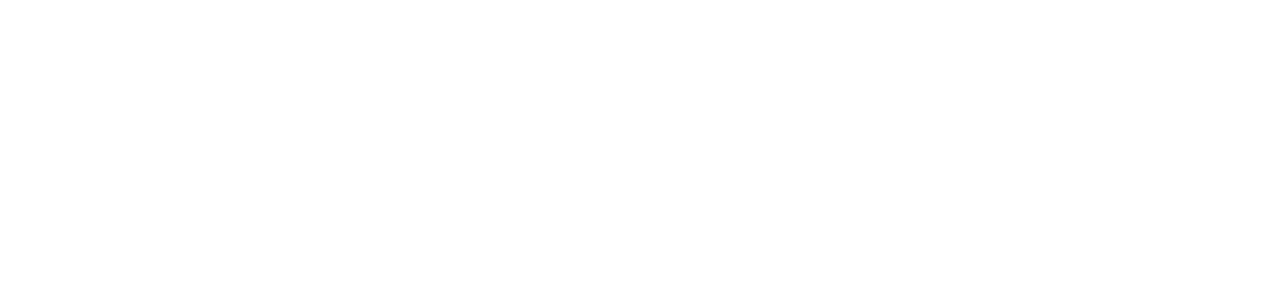
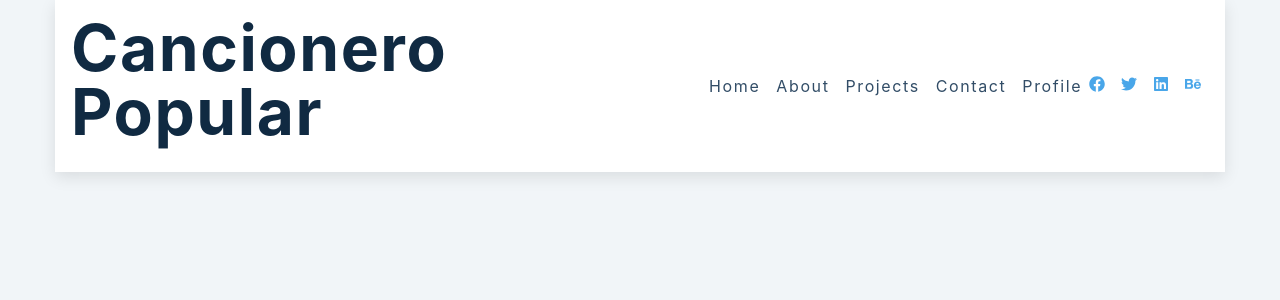
Before and after one commit to mauroavellaneda/cancionero, a React (Create React App) app: page / in a window 1280 px wide. Shown: the top 300 px of the page. Built offline with nearby package versions, Linux system fonts and the light colour scheme.

Commit message:
Creates data folder to contain info for fetching purposes

```diff
--- a/package.json
+++ b/package.json
@@ -8,6 +8,7 @@
     "@testing-library/user-event": "^12.1.10",
     "react": "^17.0.1",
     "react-dom": "^17.0.1",
+    "react-icons": "^4.1.0",
     "react-scripts": "4.0.2",
     "web-vitals": "^1.0.1"
   },
--- a/src/components/Navbar.jsx
+++ b/src/components/Navbar.jsx
@@ -1,11 +1,41 @@
-import React from 'react'
+import React from "react";
+import { links, social } from "../data/links";
+import { FaBars, FaTwitter } from "react-icons/fa";
 
 const Navbar = () => {
-    return (
-        <div>
+  return (
+    <>
+      <nav className="nav-center">
+        <div className="nav-header">
+          <h1>Cancionero Popular</h1>
+          <button className="nav-toggle">
+            <FaBars />
+          </button>
+        </div>
+        <div className="links-container show-container">
+          <ul className="links">
+            {links.map((link) => {
+              const { id, url, text } = link;
+              return (
+                <li key={id}>
+                  <a href={url}>{text}</a>
+                </li>
+              );
+            })}
+          </ul>
+        </div>
+        <ul className="social-icons">
+          {social.map((socialIcon) => {
+            const {id,url,icon} = socialIcon;
+            return <li key={id}>
+              <a href={url}>{icon}</a>
+            </li>
 
-        </div>
-    )
-}
+          })}
+        </ul>
+      </nav>
+    </>
+  );
+};
 
-export default Navbar
+export default Navbar;
--- /dev/null
+++ b/src/data/links.js
@@ -0,0 +1,52 @@
+import React from "react";
+import { FaBehance, FaFacebook, FaLinkedin, FaTwitter } from "react-icons/fa";
+export const links = [
+  {
+    id: 1,
+    url: "/",
+    text: "home",
+  },
+  {
+    id: 2,
+    url: "/about",
+    text: "about",
+  },
+  {
+    id: 3,
+    url: "/projects",
+    text: "projects",
+  },
+  {
+    id: 4,
+    url: "/contact",
+    text: "contact",
+  },
+  {
+    id: 5,
+    url: "/profile",
+    text: "profile",
+  },
+];
+
+export const social = [
+  {
+    id: 1,
+    url: "https://www.twitter.com",
+    icon: <FaFacebook />,
+  },
+  {
+    id: 2,
+    url: "https://www.twitter.com",
+    icon: <FaTwitter />,
+  },
+  {
+    id: 3,
+    url: "https://www.twitter.com",
+    icon: <FaLinkedin />,
+  },
+  {
+    id: 4,
+    url: "https://www.twitter.com",
+    icon: <FaBehance />,
+  },
+];
--- a/src/index.css
+++ b/src/index.css
@@ -1,13 +1,232 @@
+/*
+===============
+Variables
+===============
+*/
+
+:root {
+  /* dark shades of primary color*/
+  --clr-primary-1: hsl(205, 86%, 17%);
+  --clr-primary-2: hsl(205, 77%, 27%);
+  --clr-primary-3: hsl(205, 72%, 37%);
+  --clr-primary-4: hsl(205, 63%, 48%);
+  /* primary/main color */
+  --clr-primary-5: hsl(205, 78%, 60%);
+  /* lighter shades of primary color */
+  --clr-primary-6: hsl(205, 89%, 70%);
+  --clr-primary-7: hsl(205, 90%, 76%);
+  --clr-primary-8: hsl(205, 86%, 81%);
+  --clr-primary-9: hsl(205, 90%, 88%);
+  --clr-primary-10: hsl(205, 100%, 96%);
+  /* darkest grey - used for headings */
+  --clr-grey-1: hsl(209, 61%, 16%);
+  --clr-grey-2: hsl(211, 39%, 23%);
+  --clr-grey-3: hsl(209, 34%, 30%);
+  --clr-grey-4: hsl(209, 28%, 39%);
+  /* grey used for paragraphs */
+  --clr-grey-5: hsl(210, 22%, 49%);
+  --clr-grey-6: hsl(209, 23%, 60%);
+  --clr-grey-7: hsl(211, 27%, 70%);
+  --clr-grey-8: hsl(210, 31%, 80%);
+  --clr-grey-9: hsl(212, 33%, 89%);
+  --clr-grey-10: hsl(210, 36%, 96%);
+  --clr-white: #fff;
+  --clr-red-dark: hsl(360, 67%, 44%);
+  --clr-red-light: hsl(360, 71%, 66%);
+  --clr-green-dark: hsl(125, 67%, 44%);
+  --clr-green-light: hsl(125, 71%, 66%);
+  --clr-black: #222;
+  --transition: all 0.3s linear;
+  --spacing: 0.1rem;
+  --radius: 0.25rem;
+  --light-shadow: 0 5px 15px rgba(0, 0, 0, 0.1);
+  --dark-shadow: 0 5px 15px rgba(0, 0, 0, 0.2);
+  --max-width: 1170px;
+  --fixed-width: 620px;
+}
+/*
+===============
+Global Styles
+===============
+*/
+
+*,
+::after,
+::before {
+  margin: 0;
+  padding: 0;
+  box-sizing: border-box;
+}
 body {
-  margin: 0;
-  font-family: -apple-system, BlinkMacSystemFont, 'Segoe UI', 'Roboto', 'Oxygen',
-    'Ubuntu', 'Cantarell', 'Fira Sans', 'Droid Sans', 'Helvetica Neue',
-    sans-serif;
-  -webkit-font-smoothing: antialiased;
-  -moz-osx-font-smoothing: grayscale;
+  font-family: -apple-system, BlinkMacSystemFont, "Segoe UI", Roboto, Oxygen,
+    Ubuntu, Cantarell, "Open Sans", "Helvetica Neue", sans-serif;
+  background: var(--clr-grey-10);
+  color: var(--clr-grey-1);
+  line-height: 1.5;
+  font-size: 0.875rem;
+}
+ul {
+  list-style-type: none;
+}
+a {
+  text-decoration: none;
+}
+h1,
+h2,
+h3,
+h4 {
+  letter-spacing: var(--spacing);
+  text-transform: capitalize;
+  line-height: 1.25;
+  margin-bottom: 0.75rem;
+}
+h1 {
+  font-size: 3rem;
+}
+h2 {
+  font-size: 2rem;
+}
+h3 {
+  font-size: 1.25rem;
+}
+h4 {
+  font-size: 0.875rem;
+}
+p {
+  margin-bottom: 1.25rem;
+  color: var(--clr-grey-5);
+}
+@media screen and (min-width: 800px) {
+  h1 {
+    font-size: 4rem;
+  }
+  h2 {
+    font-size: 2.5rem;
+  }
+  h3 {
+    font-size: 1.75rem;
+  }
+  h4 {
+    font-size: 1rem;
+  }
+  body {
+    font-size: 1rem;
+  }
+  h1,
+  h2,
+  h3,
+  h4 {
+    line-height: 1;
+  }
+}
+/*  global classes */
+
+/* section */
+.section {
+  width: 90vw;
+  margin: 0 auto;
+  max-width: var(--max-width);
 }
 
-code {
-  font-family: source-code-pro, Menlo, Monaco, Consolas, 'Courier New',
-    monospace;
+@media screen and (min-width: 992px) {
+  .section {
+    width: 95vw;
+  }
 }
+
+/*
+===============
+Navbar
+===============
+*/
+nav {
+  background: var(--clr-white);
+  box-shadow: var(--light-shadow);
+}
+.nav-header {
+  display: flex;
+  align-items: center;
+  justify-content: space-between;
+  padding: 1rem;
+}
+.nav-toggle {
+  font-size: 1.5rem;
+  color: var(--clr-primary-5);
+  background: transparent;
+  border-color: transparent;
+  transition: var(--transition);
+  cursor: pointer;
+}
+.nav-toggle:hover {
+  color: var(--clr-primary-1);
+  transform: rotate(90deg);
+}
+.logo {
+  height: 40px;
+}
+.links a {
+  color: var(--clr-grey-3);
+  font-size: 1rem;
+  text-transform: capitalize;
+  letter-spacing: var(--spacing);
+  display: block;
+  padding: 0.5rem 1rem;
+  transition: var(--transition);
+}
+.links a:hover {
+  background: var(--clr-primary-8);
+  color: var(--clr-primary-5);
+  padding-left: 1.5rem;
+}
+.social-icons {
+  display: none;
+}
+.links-container {
+  height: 0;
+  overflow: hidden;
+  transition: var(--transition);
+}
+.show-container {
+  height: 10rem;
+}
+@media screen and (min-width: 800px) {
+  .nav-center {
+    max-width: 1170px;
+    margin: 0 auto;
+    display: flex;
+    align-items: center;
+    justify-content: space-between;
+    padding: 1rem;
+  }
+  .nav-header {
+    padding: 0;
+  }
+  .nav-toggle {
+    display: none;
+  }
+  .links-container {
+    height: auto !important;
+  }
+  .links {
+    display: flex;
+  }
+  .links a {
+    padding: 0;
+    margin: 0 0.5rem;
+  }
+  .links a:hover {
+    padding: 0;
+    background: transparent;
+  }
+  .social-icons {
+    display: flex;
+  }
+  .social-icons a {
+    margin: 0 0.5rem;
+    color: var(--clr-primary-5);
+    transition: var(--transition);
+  }
+  .social-icons a:hover {
+    color: var(--clr-primary-7);
+  }
+}
```
Also changed, not shown: 1 other file (tests, documents, lock files or other folders).
